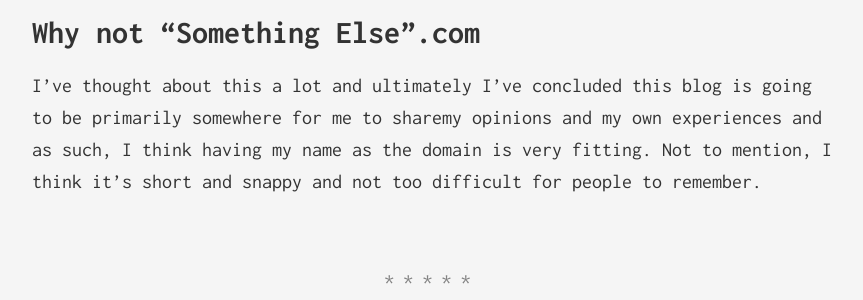
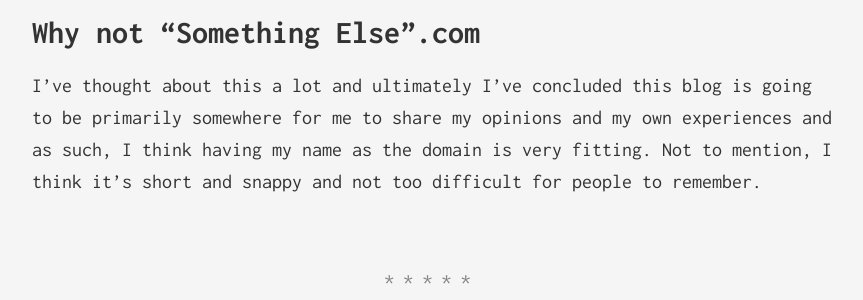
Before and after one commit to ArjG/ArjData, a Jekyll site: the page built from _posts/2019-09-10-why-dot-de.markdown, in a window 1280 px wide. Shown: the part 1098-1398 px from the top of the page, without its empty margins (208-1071 px from the left). Built offline with Jekyll 4.4.1, drawn with Linux system fonts in a browser that asks for light colours.

Commit message:
added post about cron

```diff
--- a/_posts/2019-09-10-why-dot-de.markdown
+++ b/_posts/2019-09-10-why-dot-de.markdown
@@ -15,4 +15,4 @@ When I started this blog I'd just returned from Germany and it was one of the be
 
 # Why not "Something Else".com
 
-I've thought about this a lot and ultimately I've concluded this blog is going to be primarily somewhere for me to sharemy opinions and my own experiences and as such, I think having my name as the domain is very fitting. Not to mention, I think it's short and snappy and not too difficult for people to remember.
+I've thought about this a lot and ultimately I've concluded this blog is going to be primarily somewhere for me to share my opinions and my own experiences and as such, I think having my name as the domain is very fitting. Not to mention, I think it's short and snappy and not too difficult for people to remember.
```
Also changed, not shown: _posts/2019-10-01-automating-with-cron-and-schtasks.markdown (added, +18 -0 lines).
